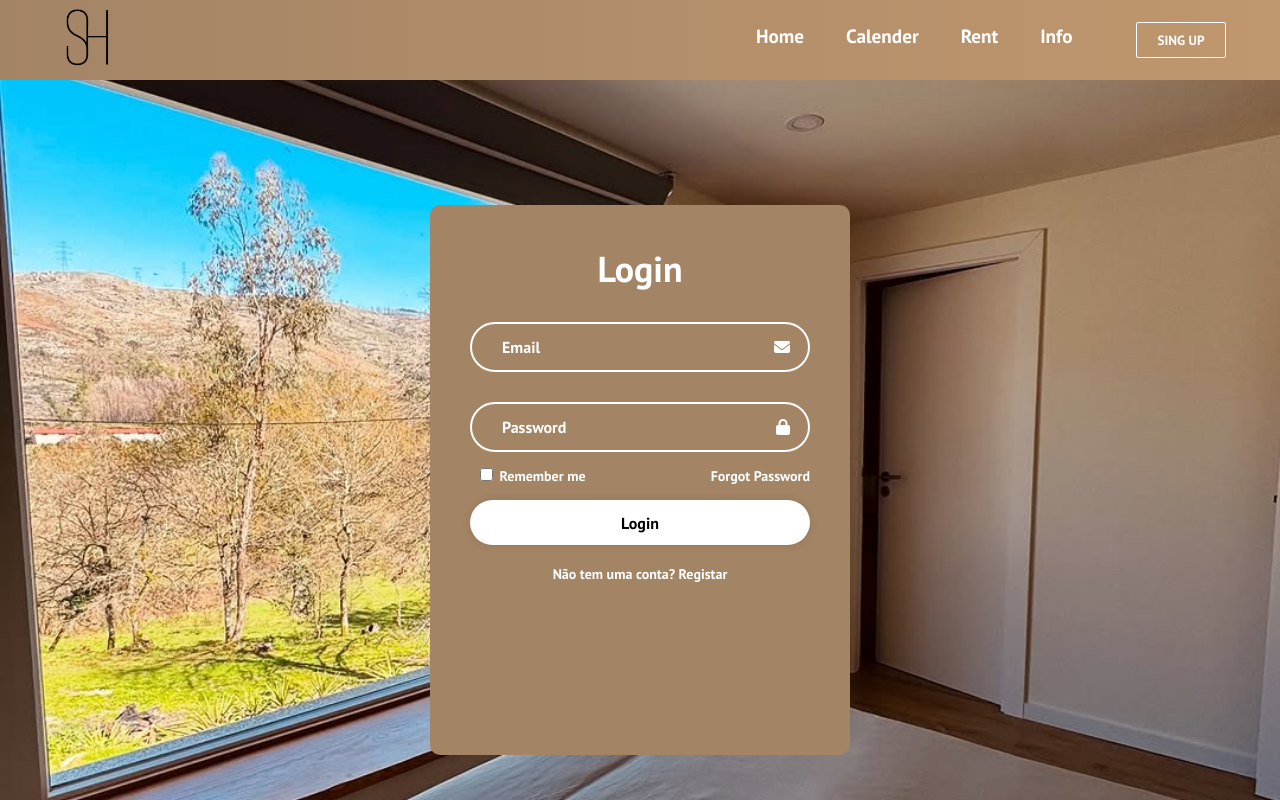
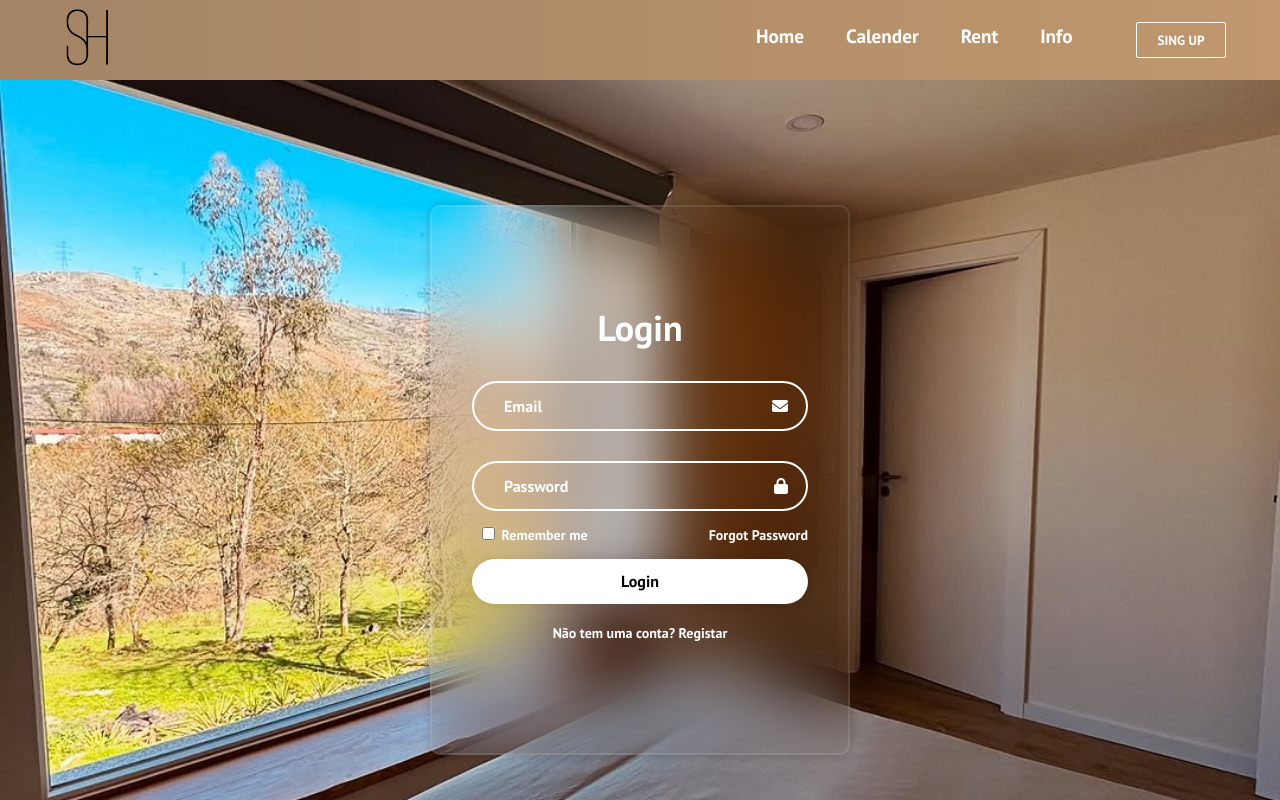
Before and after one commit to TehJaeger/Strelicia_Website, a React (Create React App) app in the folder estrelicia/: page /log-in in a window 1280 px wide. Shown: the top 800 px of the page. Built offline with nearby package versions, Linux system fonts and the light colour scheme.

Commit message:
Clean login.js, changed login.css
Cleaned unused code after change to login.js and changed login.css so the login/register page would get a better look.

```diff
--- a/estrelicia/src/components/LogIn.css
+++ b/estrelicia/src/components/LogIn.css
@@ -10,9 +10,16 @@
     position: relative;
     width: 420px;
     height: 550px;
-    background-color: rgb(163,132,101);
+    background: transparent;
+    border: 2px solid rgba(255, 255, 255, .1);
+    backdrop-filter:  blur(30px);
+    /*background-color: rgb(163,132,101);*/
     border-radius: 10px;
+    box-shadow: 0 0 10px rgba(0, 0, 0, .2);
     color: white;
+    display: flex;
+    align-items: center;
+    overflow: hidden;
 
 }
 
--- a/estrelicia/src/components/LogIn.js
+++ b/estrelicia/src/components/LogIn.js
@@ -1,21 +1,10 @@
-import React, { useState } from 'react';
+import React from 'react';
 import { Link } from 'react-router-dom';
 import './LogIn.css';
 import '../App.css';
 
 
 const LogInSignup = () => {
-
-    const [action, setAction] = useState('');
-
-    const registerLink = () => {
-        setAction('active');
-    }
-    const loginLink = () => {
-        setAction('');
-    }
-
-
   return (
     <div className='container'>
     <div className='wrapper'>
```
Also changed, not shown: 1 other file (tests, documents, lock files or other folders).
